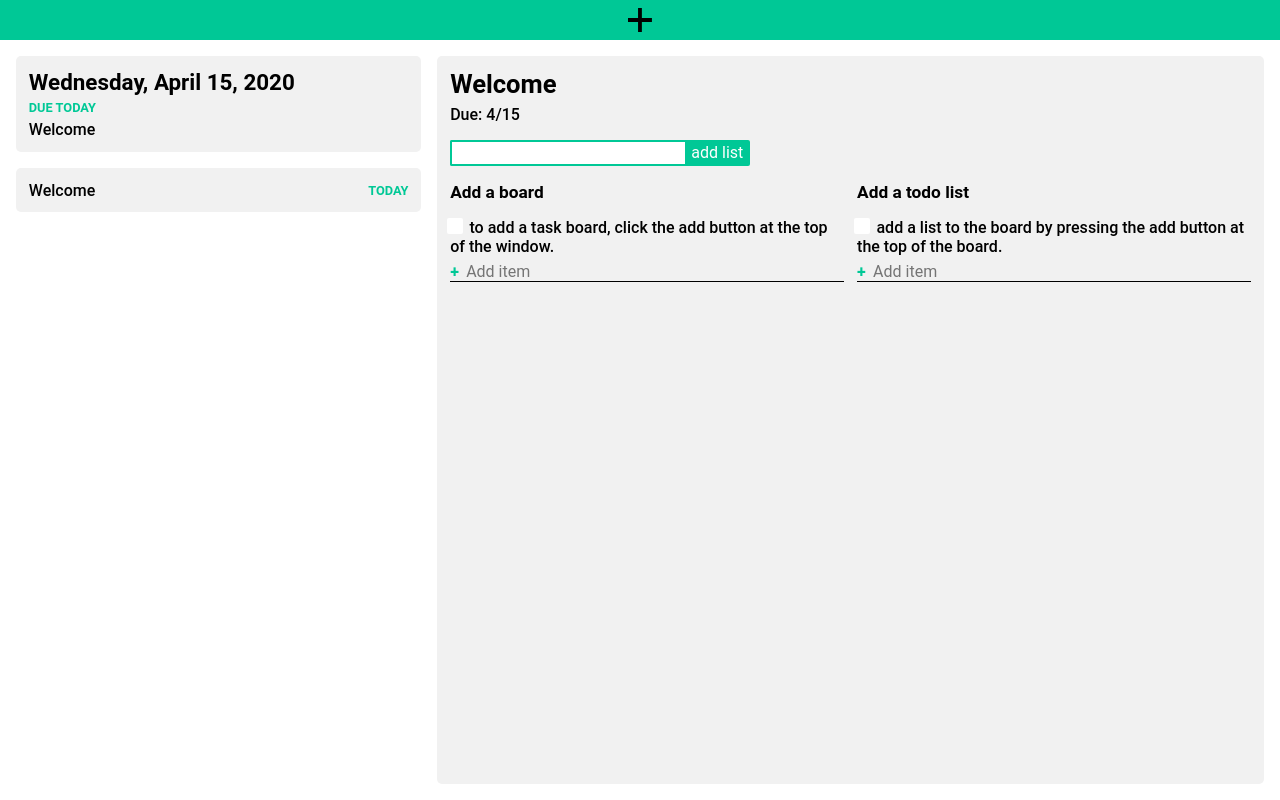
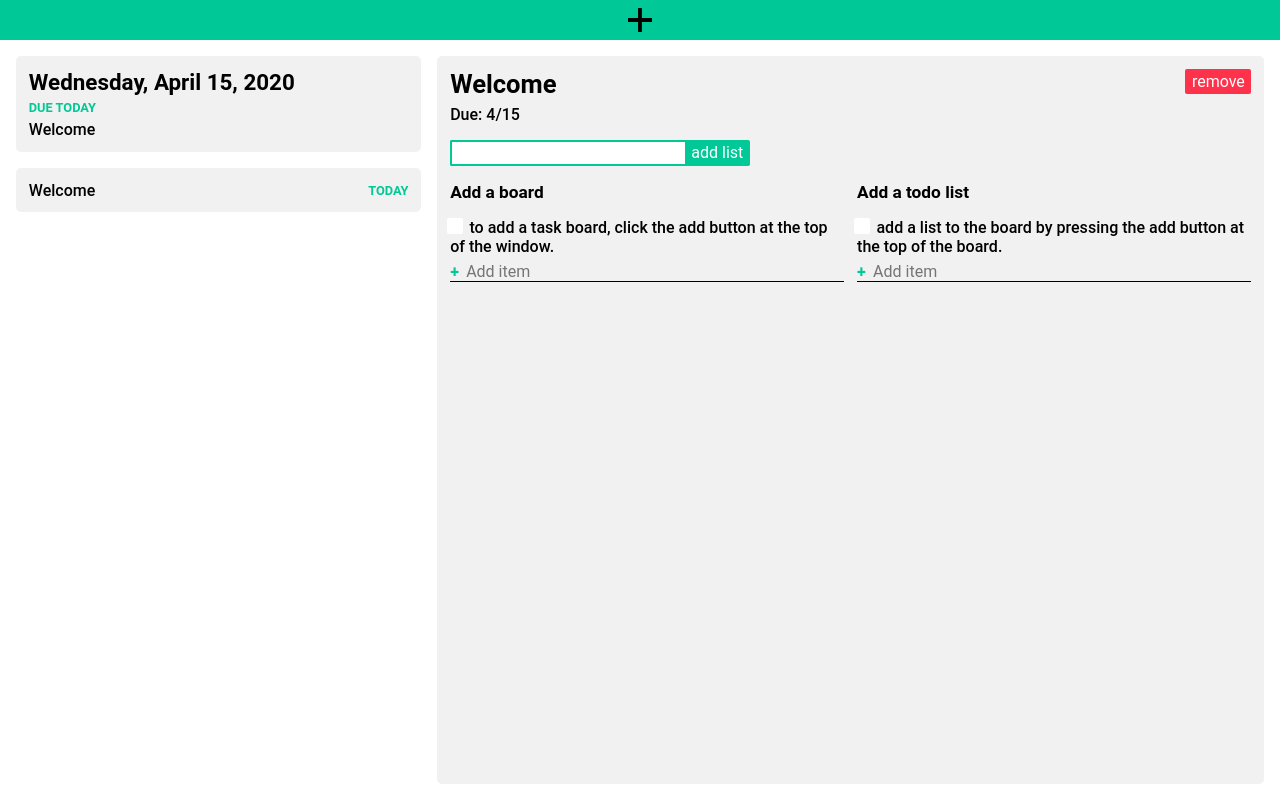
Before and after one commit to ColtonZP/demo.kemplet.com, a React (Create React App) app: page / in a window 1280 px wide. Built offline with nearby package versions, Linux system fonts and the light colour scheme.

Commit message:
remove option

```diff
--- a/src/components/App.js
+++ b/src/components/App.js
@@ -69,8 +69,15 @@ export default class App extends Component {
     });
   };
 
+  removeTask = (id) => {
+    this.setState({
+      tasks: this.state.tasks.filter((task) => task.id !== id),
+      openTask: {},
+    });
+  };
+
   componentDidMount() {
-    this.openTask(this.state.tasks[0]);
+    this.state.tasks[0] && this.openTask(this.state.tasks[0]);
   }
 
   render() {
@@ -86,7 +93,7 @@ export default class App extends Component {
               <div className="taskList">
                 <Today tasks={tasks} />
                 {tasks.map((task) => (
-                  <button
+                  <div
                     key={task.id}
                     className="card boardBtn"
                     type="button"
@@ -101,10 +108,12 @@ export default class App extends Component {
                     ) : (
                       <span>{task.due.slice(0, -5)}</span>
                     )}
-                  </button>
+                  </div>
                 ))}
               </div>
-              {openTask.title && <TaskDetail task={openTask} />}
+              {openTask.title && (
+                <TaskDetail task={openTask} removeTask={this.removeTask} />
+              )}
             </div>
           </div>
           {/* <Calendar /> */}
--- /dev/null
+++ b/src/components/Options.js
@@ -0,0 +1,22 @@
+import React from "react";
+
+function Options({ id, removeTask }) {
+  return (
+    <div className="options">
+      <input
+        className="option"
+        type="button"
+        value="remove board"
+        onClick={() => removeTask(id)}
+      />
+      {/* <input
+        className="option"
+        type="button"
+        value="rename board"
+        onClick={}
+      /> */}
+    </div>
+  );
+}
+
+export default Options;
--- a/src/components/TaskDetail.js
+++ b/src/components/TaskDetail.js
@@ -3,6 +3,7 @@ import PropTypes from "prop-types";
 
 import TodoList from "./TodoList";
 import Progress from "./Progress";
+import Options from "./Options";
 
 class TaskDetail extends Component {
   constructor(props) {
@@ -31,12 +32,20 @@ class TaskDetail extends Component {
   };
 
   render() {
-    const { task } = this.props;
+    const { task, removeTask } = this.props;
+
     return (
       <div className="taskDetailContainer card">
         {/* <Progress list={task.todoLists} /> */}
         <div className="taskDetails">
-          <h1>{task.title}</h1>
+          {/* <Options id={task.id} removeTask={removeTask} /> */}
+          <h1 onClick={this.titleInput}>{task.title}</h1>
+          <input
+            type="button"
+            value="remove"
+            className="remove"
+            onClick={() => removeTask(task.id)}
+          />
           <span>{`Due: ${task.due.slice(0, -5)}`}</span>
           <form onSubmit={this.handleSubmit}>
             <input
--- a/src/styles/index.scss
+++ b/src/styles/index.scss
@@ -10,6 +10,7 @@
 @import './todo.scss';
 @import './todoList.scss';
 @import './progress.scss';
+@import './options';
 
 :root {
 	--main-color: rgb(255, 255, 255);
--- /dev/null
+++ b/src/styles/options.scss
@@ -0,0 +1,14 @@
+.options {
+	display: inline-block;
+	position: absolute;
+	right: var(--secondary-margin);
+	top: var(--secondary-margin);
+	background: var(--main-color);
+	padding: 0.2rem;
+	border-radius: 5px;
+	& .option {
+    display: block;
+		background: inherit;
+		color: rgb(255, 50, 75);
+	}
+}
--- a/src/styles/taskDetail.scss
+++ b/src/styles/taskDetail.scss
@@ -3,7 +3,7 @@
 	overflow: scroll;
 	position: relative;
 	& h1 {
-		margin-bottom: .4rem;
+		margin-bottom: 0.4rem;
 		font-size: 1.6em;
 	}
 	& span {
@@ -12,6 +12,12 @@
 	& form {
 		// display: block;
 	}
+	& .remove {
+		background: rgb(255, 50, 75);
+		position: absolute;
+		right: var(--secondary-margin);
+		top: var(--secondary-margin);
+	}
 	& .listText {
 		background: var(--main-color);
 		border: 2px var(--theme-color) solid;
@@ -19,7 +25,7 @@
 		border-radius: 2px 0 0 2px;
 		margin: 1rem 0;
 		outline: none;
-		padding: calc(0.2em - 2px) .4em;
+		padding: calc(0.2em - 2px) 0.4em;
 		& + input {
 			border-radius: 0 2px 2px 0;
 		}
```
